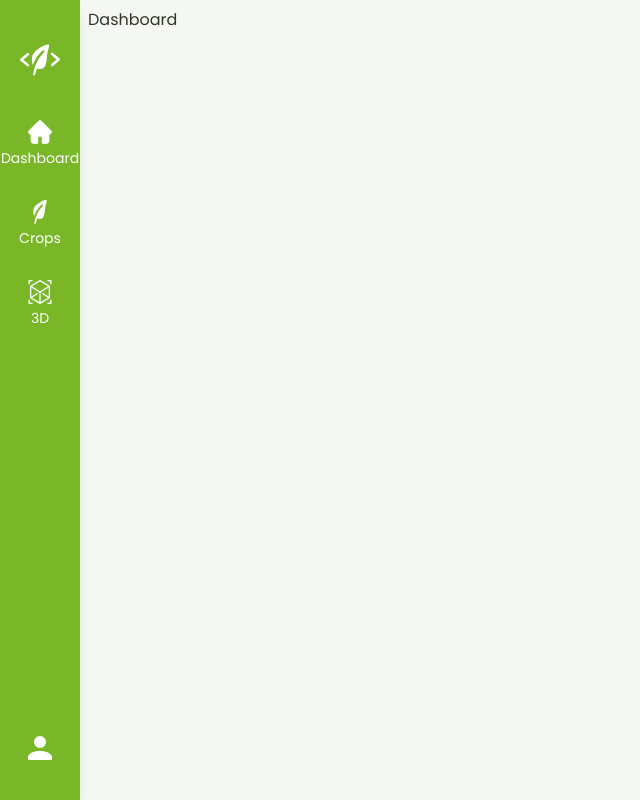
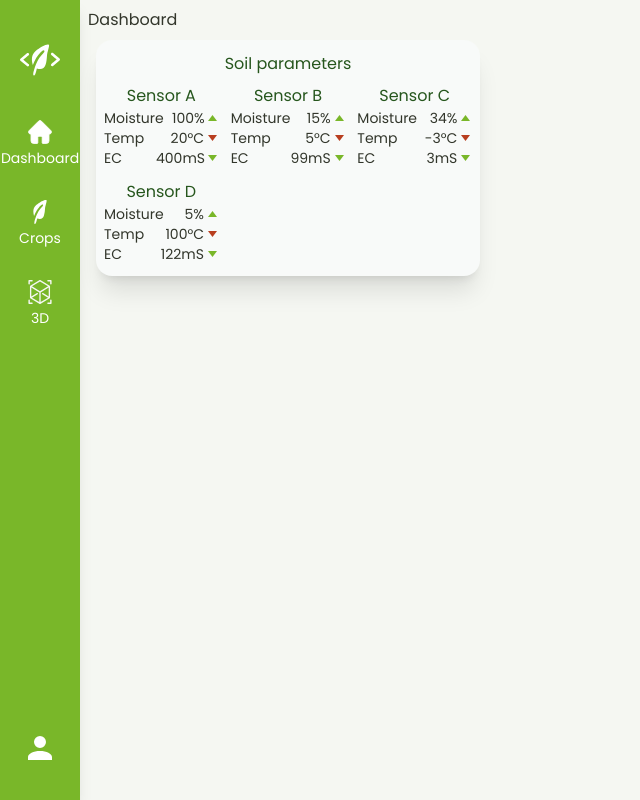
Before and after one commit to naturerobots/HSOS-SEP-PlantMap-2022, a Vue app in the folder vue/: page /dashboard in a window 1280 px wide. Shown: the whole page, without its empty margins (0-640 px from the left). Built offline with nearby package versions, Linux system fonts and the light colour scheme; no server answers.

Commit message:
feat: added first implementation of sensor comp

```diff
--- /dev/null
+++ b/vue/src/components/SensorComp.vue
@@ -0,0 +1,45 @@
+<template>
+  <div class="card w-96 bg-light shadow-xl m-2">
+    <div class="card-body px-2 py-3">
+      <h2 class="text-base text-center text-primary-focus">Soil parameters</h2>
+      <div class="grid grid-cols-3 gap-3">
+        <sensor-status
+          sensorName="Sensor A"
+          moisture="100"
+          temp="20"
+          ec="400"
+        ></sensor-status>
+        <sensor-status
+          sensorName="Sensor B"
+          moisture="15"
+          temp="5"
+          ec="99"
+        ></sensor-status>
+        <sensor-status
+          sensorName="Sensor C"
+          moisture="34"
+          temp="-3"
+          ec="3"
+        ></sensor-status>
+        <sensor-status
+          sensorName="Sensor D"
+          moisture="5"
+          temp="100"
+          ec="122"
+        ></sensor-status>
+      </div>
+    </div>
+  </div>
+</template>
+
+<script setup lang="ts">
+import SensorStatus from "@/components/SensorStatus.vue";
+
+/*
+//icons for testing
+const upGreen = "up_green";
+const downGreen = "down_green";
+const upRed = "up_red";
+const downRed = "down_red";
+*/
+</script>
--- /dev/null
+++ b/vue/src/components/SensorStatus.vue
@@ -0,0 +1,48 @@
+<!---
+TODO: hover effect
+--->
+<template>
+  <div>
+    <h2 class="text-center text-primary-focus">
+      {{ sensorName }}
+    </h2>
+
+    <div class="text-sm">
+      <div class="flex items-center">
+        <div class="flex-none w-16">Moisture</div>
+        <div class="flex-none w-8 text-right ml-1">{{ moisture }}%</div>
+        <div class="flex-none ml-1">
+          {{ icons }}
+          <img src="@/assets/icons/triangle_small_up_green.svg" />
+        </div>
+      </div>
+
+      <div class="flex items-center">
+        <div class="flex-none w-12">Temp</div>
+        <div class="flex-none w-12 text-right ml-1">{{ temp }}°C</div>
+        <div class="flex-none ml-1">
+          <img class="" src="@/assets/icons/triangle_small_down_red.svg" />
+        </div>
+      </div>
+
+      <div class="flex items-center">
+        <div class="flex-none w-12">EC</div>
+        <div class="flex-none w-12 text-right ml-1">{{ ec }}mS</div>
+        <div class="flex-none ml-1">
+          <img class="" src="@/assets/icons/triangle_small_down_green.svg" />
+        </div>
+      </div>
+    </div>
+  </div>
+</template>
+
+<script setup lang="ts">
+//Props for testing
+defineProps<{
+  sensorName: string;
+  moisture: string;
+  temp: string;
+  ec: string;
+  icons: string[];
+}>();
+</script>
--- a/vue/src/views/DashboardView.vue
+++ b/vue/src/views/DashboardView.vue
@@ -2,6 +2,7 @@
   <h1>Dashboard</h1>
   <!--Test for weather / can be removed-->
   <weather-comp></weather-comp>
+  <sensor-comp></sensor-comp>
 </template>
 
 <script setup lang="ts">
@@ -11,6 +12,7 @@ import { onMounted } from "vue";
 import { weatherStore } from "../stores/weatherStore";
 
 import WeatherComp from "@/components/WeatherComp.vue";
+import SensorComp from "@/components/SensorComp.vue";
 
 onMounted(() => {
   weatherStore().loadDataFromApi();
```
